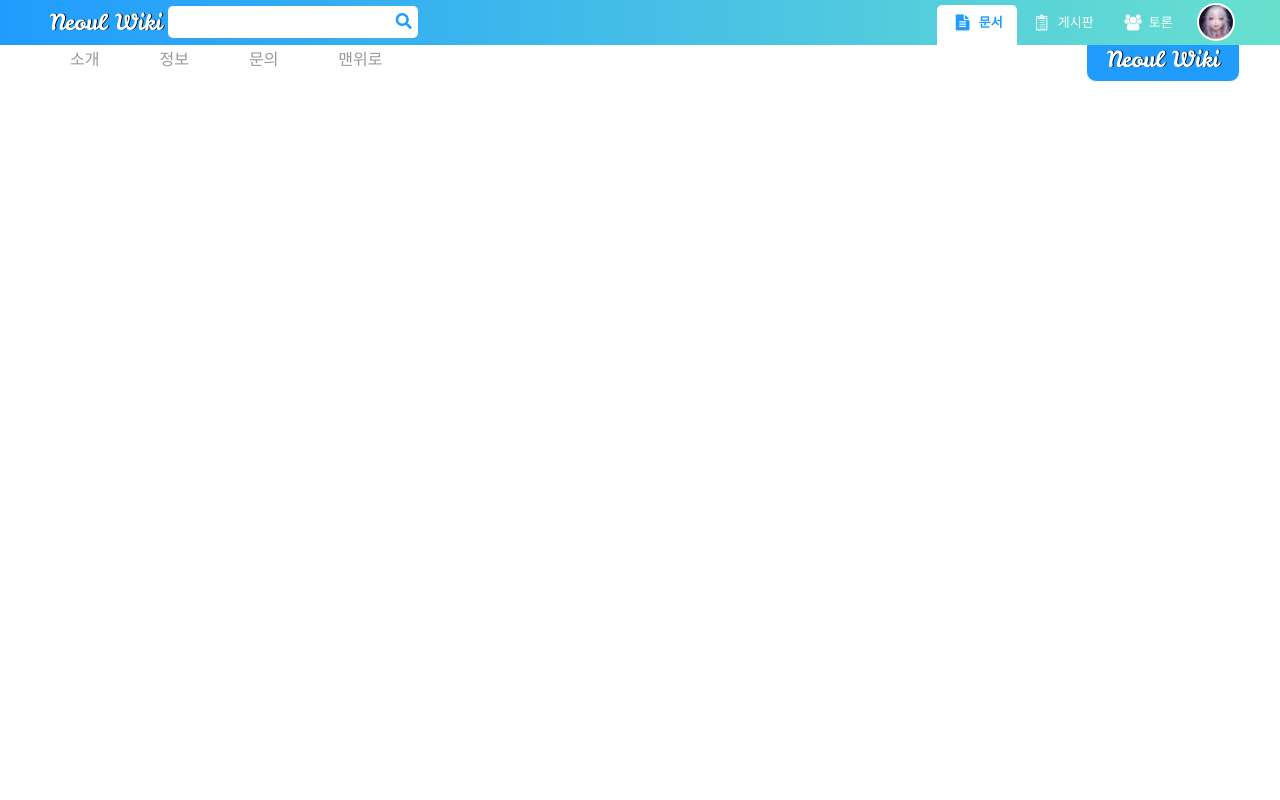
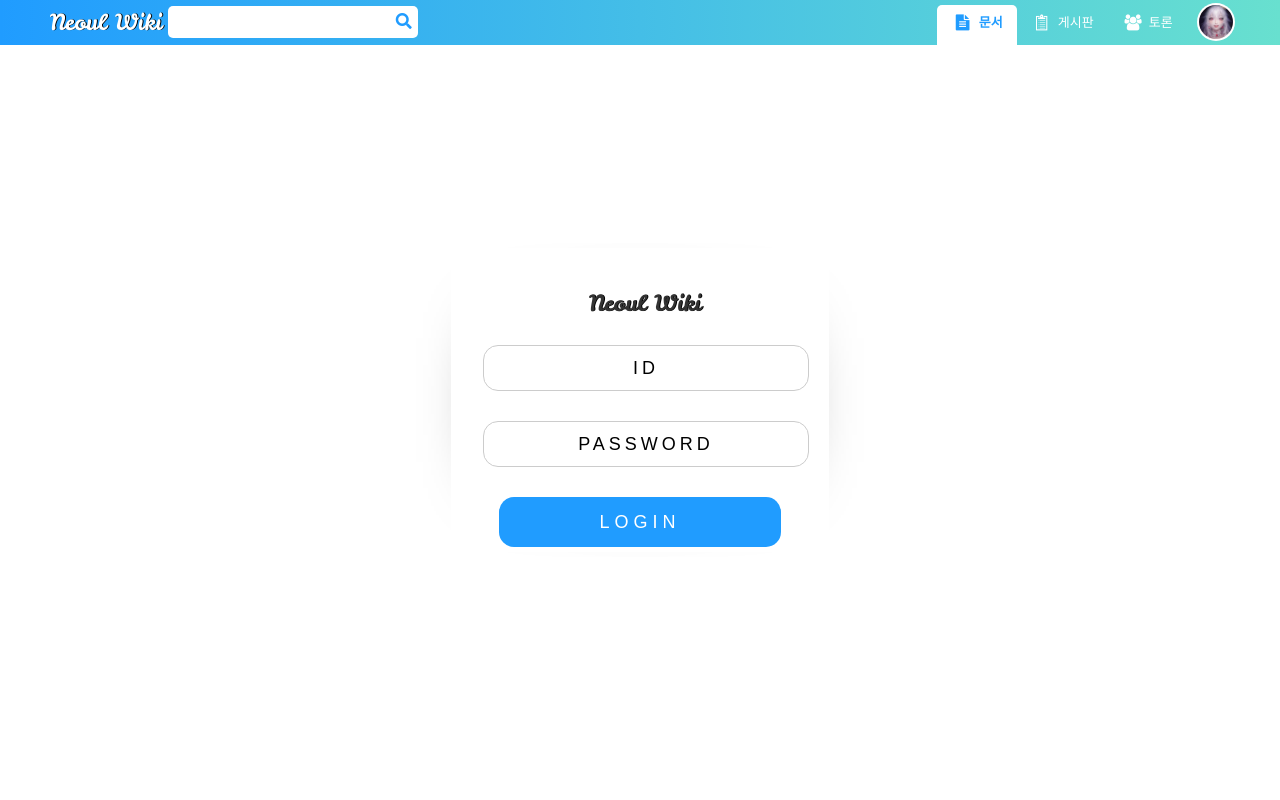
Before and after one commit to neoul-wiki/front-end, a Vue app: page /#/login in a window 1280 px wide. Shown: the top 800 px of the page. Built offline with nearby package versions, Linux system fonts and the light colour scheme.

Commit message:
로그인화면 완성

```diff
--- a/src/App.vue
+++ b/src/App.vue
@@ -22,7 +22,6 @@ export default {
   -webkit-font-smoothing: antialiased;
   -moz-osx-font-smoothing: grayscale;
   text-align: center;
-  color: #2c3e50;
   width: 100%;
   height: 100%;
 }
--- a/src/components/atoms/logo/NeoulWikiLogo_a.vue
+++ b/src/components/atoms/logo/NeoulWikiLogo_a.vue
@@ -7,6 +7,7 @@
 
 <script>
     export default {
+      props:['color'],
       name: "NeoulWikiLogo_a",
       methods:{
         go_mainPage(){
@@ -26,7 +27,6 @@
     font-size: 22px;
     margin: 0px auto;
     line-height: 44px;
-    color: white;
     text-shadow: 1px 0px black;
     transition: all 0.2s ease;
     cursor: pointer;
--- a/src/components/organisms/BottomFooter.vue
+++ b/src/components/organisms/BottomFooter.vue
@@ -7,9 +7,7 @@
         <li>문의</li>
         <li>맨위로</li>
       </ul>
-      <div class="footerLogo_out">
-        <neoul-wiki-logo_a class="footerLogo"></neoul-wiki-logo_a>
-      </div>
+      <neoul-wiki-logo_a class="footerLogo"></neoul-wiki-logo_a>
     </div>
   </div>
 </template>
@@ -26,7 +24,7 @@
   #bottomFooter{
     width: 100%;
     height: max-content;
-    margin-top: 20px;
+    margin-top: 100px;
   }
   .footerLeft_out{
     width:1200px;
@@ -42,7 +40,7 @@
     float: left;
     padding: 5px 20px;
     margin: 5px 10px;
-    color: #999999;
+    color: #333333;
     cursor: pointer;
   }
   .footerLeft_out > ul > li:hover{
@@ -53,10 +51,8 @@
   .footerLogo{
     position: absolute;
     right: 0px;
-    background: #209cff;
-    padding: 0px 20px;
     border-radius: 10px;
-    border: 1px solid white;
+    color: #333333;
   }
   .no-drag {
     -ms-user-select: none;
--- a/src/components/organisms/TopNav_o.vue
+++ b/src/components/organisms/TopNav_o.vue
@@ -149,6 +149,7 @@
   }
   .logo{
     float: left;
+    color: white;
   }
   #userIcon{
     width: 34px;
--- /dev/null
+++ b/src/components/organisms/sign/Login.vue
@@ -0,0 +1,166 @@
+<template>
+  <div id="login_o">
+    <div class="loginContainer">
+      <div class="logoWrapper">
+        <neoul-wiki-logo_a></neoul-wiki-logo_a>
+      </div>
+      <div class="inputWrapper">
+        <input name="Id" id="inputId" type="text" autocomplete="off" required/>
+        <label class="id_label no-drag" for="inputId" >ID</label>
+      </div>
+      <div class="inputWrapper">
+        <input name="Pw" id="inputPw" type="password" autocomplete="off" required/>
+        <label class="pw_label no-drag" for="inputPw">PASSWORD</label>
+      </div>
+      <div class="btnWrapper">
+        <button type="button" onclick="loginAction(); return false;">LOGIN</button>
+      </div>
+    </div>
+  </div>
+</template>
+
+<script>
+    import NeoulWikiLogo_a from "../../atoms/logo/NeoulWikiLogo_a";
+    export default {
+        name: "Login",
+      components: {NeoulWikiLogo_a}
+    }
+</script>
+
+<style scoped>
+  #login_o{
+    width: 100%;
+    min-height: 800px;
+    position: relative;
+    box-sizing: border-box;
+    font-family: 'Do Hyeon', sans-serif;
+    text-align: center;
+  }
+  .loginContainer{
+    width: 314px;
+    height: 240px;
+    top: 50%;
+    left: 50%;
+    padding: 32px 32px 32px 32px;
+    /*
+        transform: translate(-50%, -50%);
+       해당 컨테이너를 기준으로 왼쪽으로 해당 컨테이너의 50%만큼,
+       위로 50%만큼 이동시킴
+    */
+    transform: translate(-50%, -50%);
+    border-radius: 5px; /* 모서리 둥글게 */
+    background: white;
+    position: absolute;
+    box-sizing: content-box;
+    box-shadow: -30px 0px 80px -90px #000000,
+    30px 0px 80px -90px #000000;
+  }
+  .inputWrapper{
+    margin-bottom: 40px;
+    width: 100%;
+    position: relative;
+  }
+  .inputWrapper > input{
+    width: 90%;
+    font-size: 18pt;
+    text-indent: 3px;
+    outline: none;
+    position: relative;
+    display: inline;
+    background: white;
+    line-height: 34px;
+    padding: 0px 15px;
+    border-radius: 15px;
+    border:1px solid white;
+    transition: 0.1s all ease;
+  }
+  /* 트렌지션 대상 시간 이지인*/
+  .inputWrapper >input:focus ~ label{
+    transform: translateY(-18px);
+    font-size: 14px;
+    line-height: 22px;
+    width: 150px;
+    top:-1px;
+    left: 10px;
+    border: 0px;
+    transition: 0.1s all ease;
+  }
+  .inputWrapper >input:focus{
+    border: 1px solid #cccccc;
+  }
+  .inputWrapper >input:valid ~ label{
+    transition: all 0.1s ease;
+    transform: translateY(-25px);
+    font-size: 14px;
+    top:-1px;
+    left: 10px;
+    width: 150px;
+    line-height: 22px;
+    border: 0px;
+  }
+  .inputWrapper >input:valid{
+    border: 1px solid #68e0cf;
+  }
+  .inputWrapper >input:invalid ~ label{
+    transition: all 0.2s ease;
+  }
+
+  .inputWrapper > label{
+    line-height: 34px;
+    font-size: 18px;
+    top: 0px;
+    left: 0px;
+    /*margin-left: 5px;*/
+    display: inline;
+    position: absolute;
+    background: white;
+    border: 1px solid #cccccc;
+    border-radius: 15px;
+    width: 100%;
+    padding: 5px;
+    letter-spacing: 4px;
+  }
+  .btnWrapper{
+    width: 90%;
+    height: 50px;
+    margin: 0px auto;
+  }
+  .btnWrapper > button{
+    border: 0;
+    outline: none;
+    width: 100%;
+    margin: 0px auto;
+    line-height: 50px;
+    cursor: pointer;
+    background: #209cff;
+    font-size: 18px;
+    color: #ffffff;
+    border-radius: 15px;
+    transition: 0.2s all ease;
+    letter-spacing: 5px;
+  }
+  .btnWrapper >button:hover{
+    background: #0088cc;
+    letter-spacing: 15px;
+    padding-left: 8px;
+  }
+  .logoWrapper{
+    font-size: 30px;
+    text-align: center;
+    margin-bottom: 20px;
+    color: #333333;
+  }
+  .no-drag {
+    -ms-user-select: none;
+    -webkit-user-select: none;
+    -khtml-user-select: none;
+    user-select:none;
+  }
+  #inputId{
+    letter-spacing: 4px;
+  }
+  #inputPw{
+    letter-spacing: 13px;
+  }
+
+</style>
--- a/src/router/index.js
+++ b/src/router/index.js
@@ -2,6 +2,7 @@ import Vue from 'vue'
 import Router from 'vue-router'
 import HelloWorld from '@/components/organisms/content/HelloWorld'
 import MainContent from "@/components/organisms/content/MainContent";
+import Login from "../components/organisms/sign/Login";
 
 Vue.use(Router)
 
@@ -16,6 +17,11 @@ export default new Router({
       path: '/home',
       name: 'mainContent',
       component: MainContent
+    },
+    {
+      path: '/login',
+      name: 'login',
+      component: Login
     }
   ]
 })
```
